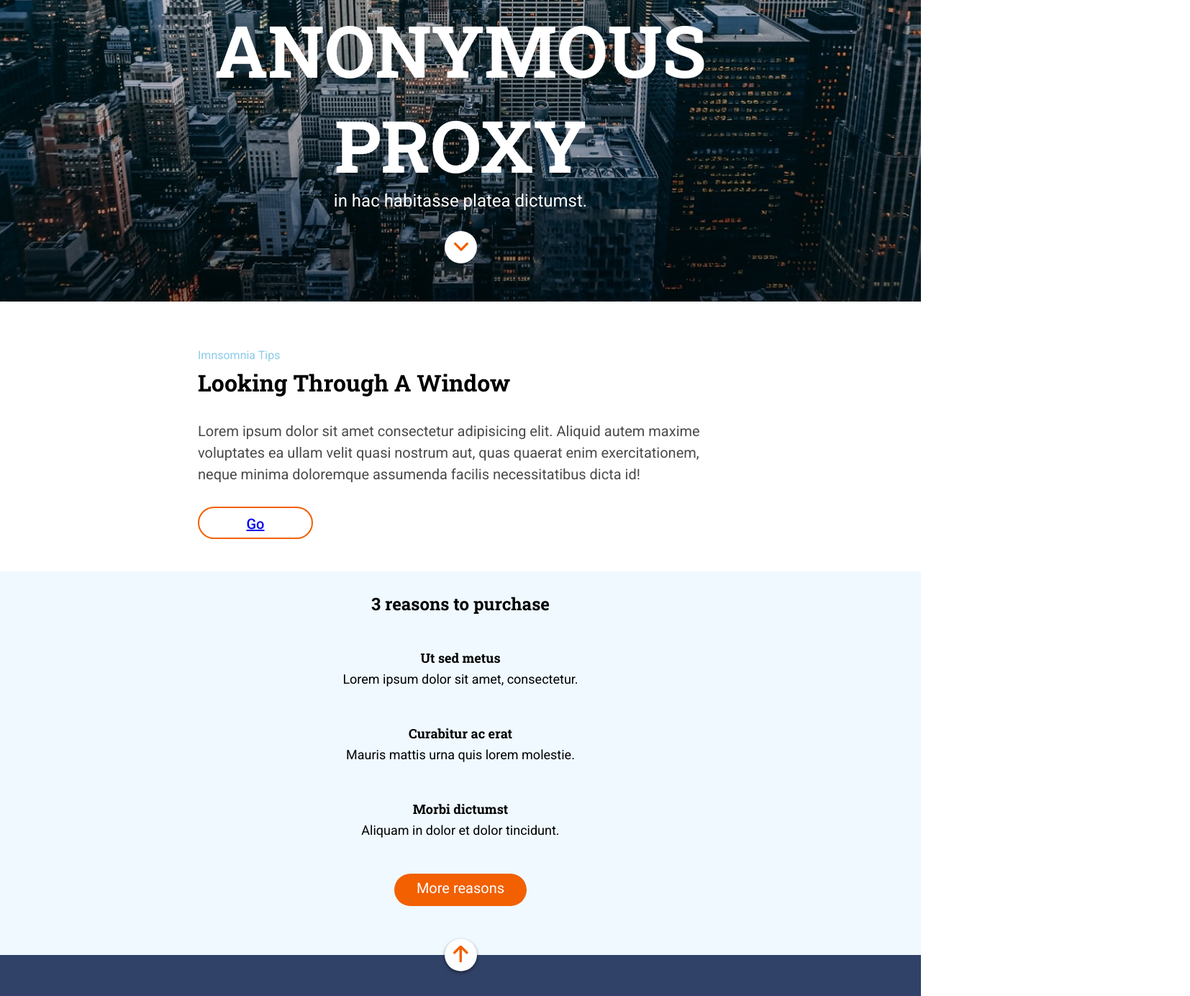
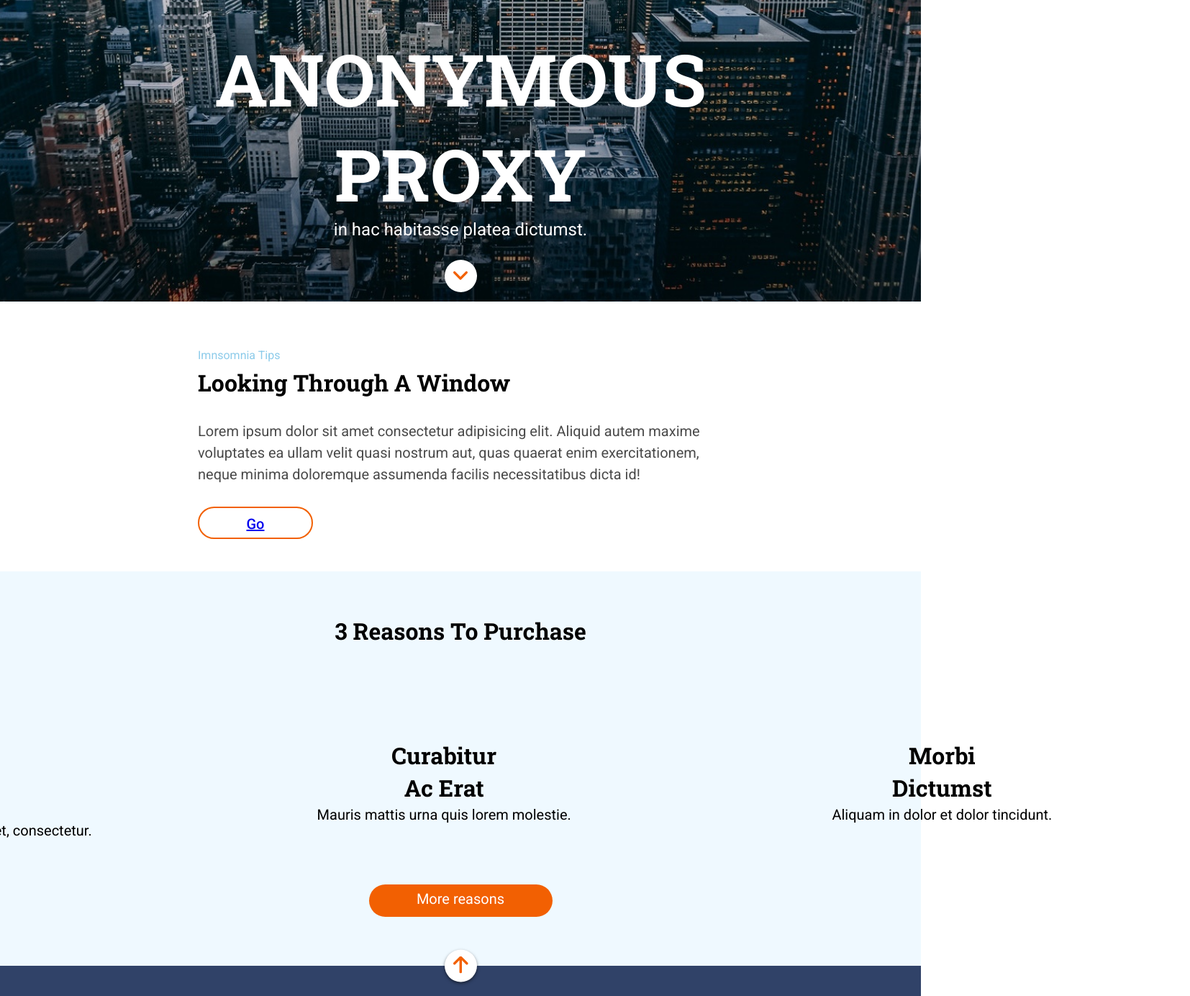
Before and after one commit to Adalab/modulo-1-evaluacion-final-AndreaAguado, a website: page docs/index.html in a window 1280 px wide. Shown: the part 381-1765 px from the top of the page at 72% size, 1654 px wide, since content can reach past the window. Drawn offline with nearby package versions, Linux system fonts and the light colour scheme; files that its build step writes are made by us from their sources.

Commit message:
clean margins

```diff
--- a/src/scss/layout/_hero.scss
+++ b/src/scss/layout/_hero.scss
@@ -3,26 +3,13 @@
   width: 100%;
   display: flex;
   flex-direction: column;
-  // justify-content: center;
+  justify-content: flex-end;
   align-items: center;
   background-image: url("../images/cover.jpg");
   background-repeat: no-repeat;
   background-position-x: center;
   background-position-y: center;
   background-size: cover;
-
-  .title-container {
-    margin: 0 15px;
-    margin-top: 284px;
-    @media all and (min-width: 768px) {
-      margin: 0 39px;
-      margin-top: 384px;
-    }
-    @media all and (min-width: 1200px) {
-      margin: 0 275px;
-      margin-top: 384px;
-    }
-  }
 
   .title {
     text-align: center;
@@ -42,14 +29,11 @@
     }
   }
   .subtitle-container {
-    margin: 0 15px;
     margin-top: 10px;
     @media all and (min-width: 768px) {
-      margin: 0 204px;
       margin-top: 20px;
     }
     @media all and (min-width: 1200px) {
-      margin: 0 275px;
       margin-top: 0px;
     }
   }
@@ -71,8 +55,8 @@
     width: 45px;
     margin-top: 45px;
     margin-bottom: 53px;
-    margin-left: 138px;
-    margin-right: 137px;
+    // margin-left: 138px;
+    // margin-right: 137px;
     border-radius: 50%;
     line-height: 45px;
     text-align: center;
@@ -80,14 +64,14 @@
     @media all and (min-width: 768px) {
       margin-top: 30px;
       margin-bottom: 45px;
-      margin-left: 362px;
-      margin-right: 361px;
+      // margin-left: 362px;
+      // margin-right: 361px;
     }
     @media all and (min-width: 1200px) {
       margin-top: 30px;
       margin-bottom: 13px;
-      margin-left: 618px;
-      margin-right: 617px;
+      // margin-left: 618px;
+      // margin-right: 617px;
     }
   }
 }
--- a/src/scss/layout/_reason.scss
+++ b/src/scss/layout/_reason.scss
@@ -4,24 +4,50 @@
   flex-direction: column;
   justify-content: center;
   align-items: center;
-  .title-container {
-    margin-right: 68px;
-    margin-left: 68px;
+  .reason-title-container {
     margin-top: 0px;
-    .title {
+    @media all and (min-width: 768px) {
+      margin-right: 0px;
+      margin-left: 0px;
+    }
+    @media all and (min-width: 1200px) {
+      margin-right: 0px;
+      margin-left: 0px;
+    }
+    .reason-title {
       font-family: $title-font;
       font-size: 18px;
       line-height: 30px;
+      @media all and (min-width: 768px) {
+        font-size: 24px;
+      }
+      @media all and (min-width: 1200px) {
+        font-size: 24px;
+      }
     }
   }
   .description-container {
-    margin-left: 70px;
-    margin-right: 70px;
+    // margin-left: 70px;
+    // margin-right: 70px;
     text-align: center;
+    @media all and (min-width: 768px) {
+      margin-right: 0px;
+      margin-left: 0px;
+    }
+    @media all and (min-width: 1200px) {
+      margin-right: 0px;
+      margin-left: 0px;
+    }
     .description {
       font-family: $texts-font;
       font-size: 18px;
       line-height: 30px;
+      @media all and (min-width: 768px) {
+        font-size: 20px;
+      }
+      @media all and (min-width: 1200px) {
+        font-size: 20px;
+      }
     }
   }
 }
--- a/src/scss/layout/_reasons-purchase.scss
+++ b/src/scss/layout/_reasons-purchase.scss
@@ -3,42 +3,89 @@
   display: flex;
   flex-direction: column;
   align-items: center;
-  // display: grid;
-  // grid-template-columns: 1fr;
-  // grid-template-rows: repeat(5, 20%);
-  // grid-template-areas: "title" "article1" "article2" "article3" "button";
+  justify-content: center;
 
   .title-container {
     margin-top: 30px;
     margin-left: 15px;
     margin-right: 15px;
+    @media all and (min-width: 768px) {
+      margin-top: 30px;
+      margin-left: 158px;
+      margin-right: 160px;
+    }
+    @media all and (min-width: 1200px) {
+      margin-top: 60px;
+      margin-left: 275px;
+      margin-right: 275px;
+    }
   }
   .title {
     font-family: $title-font;
+    text-transform: capitalize;
     font-size: 24px;
     line-height: 30px;
     text-align: center;
+    @media all and (min-width: 768px) {
+      font-size: 26px;
+      line-height: 45px;
+    }
+    @media all and (min-width: 1200px) {
+      font-size: 32px;
+      line-height: 45px;
+    }
   }
   .container {
     display: grid;
     grid-template-columns: 1fr;
     grid-template-rows: repeat(3, 33.33%);
     grid-template-areas: "article1" "article2" "article3";
+    align-items: center;
+    @media all and (min-width: 768px) {
+      grid-template-columns: 1fr 1fr 1fr;
+      grid-template-rows: 1fr;
+      grid-template-areas: "article1" "article2" "article3";
+      margin-left: 35.7px;
+      margin-right: 40px;
+    }
+    @media all and (min-width: 1200px) {
+      grid-template-columns: 1fr 1fr 1fr;
+      grid-template-rows: 1fr;
+      grid-template-areas: "article1" "article2" "article3";
+      margin-left: 81.2px;
+      margin-right: 85px;
+    }
   }
   .article1 {
     grid-area: "article1";
+    @media all and (min-width: 768px) {
+      // justify-self: center;
+    }
+    @media all and (min-width: 1200px) {
+      // justify-self: center;
+    }
   }
   .article2 {
     grid-area: "article2";
+    @media all and (min-width: 768px) {
+      // justify-self: center;
+    }
+    @media all and (min-width: 1200px) {
+      // justify-self: center;
+    }
   }
   .article3 {
     grid-area: "article3";
+    @media all and (min-width: 768px) {
+      // justify-self: center;
+    }
+    @media all and (min-width: 1200px) {
+      // justify-self: center;
+    }
   }
 
   .button {
     margin-top: 45px;
-    margin-left: 68px;
-    margin-right: 68px;
     margin-bottom: 22.5px;
     background-color: $bright-orange;
     color: $white;
@@ -57,6 +104,14 @@
       background: $lightblue;
       color: $dark-grey-blue;
       box-shadow: 0 2px 4px 0 rgba(0, 0, 0, 0.5);
+    }
+    @media all and (min-width: 768px) {
+      margin-top: 60px;
+      width: 210px;
+    }
+    @media all and (min-width: 1200px) {
+      margin-top: 60px;
+      width: 255px;
     }
   }
 
```
Also changed, not shown: src/html/partials/hero.html (+1 -3 lines), src/html/partials/reason.html (+2 -2 lines).
